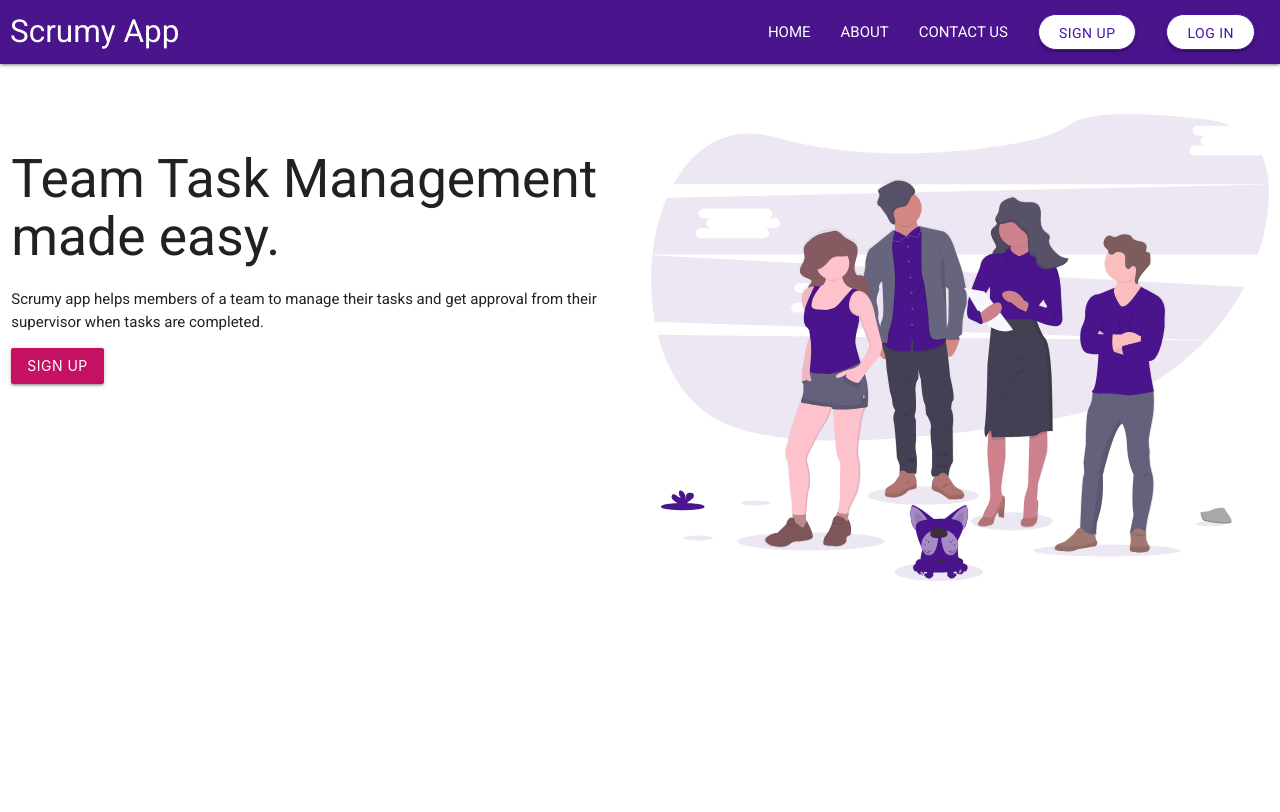
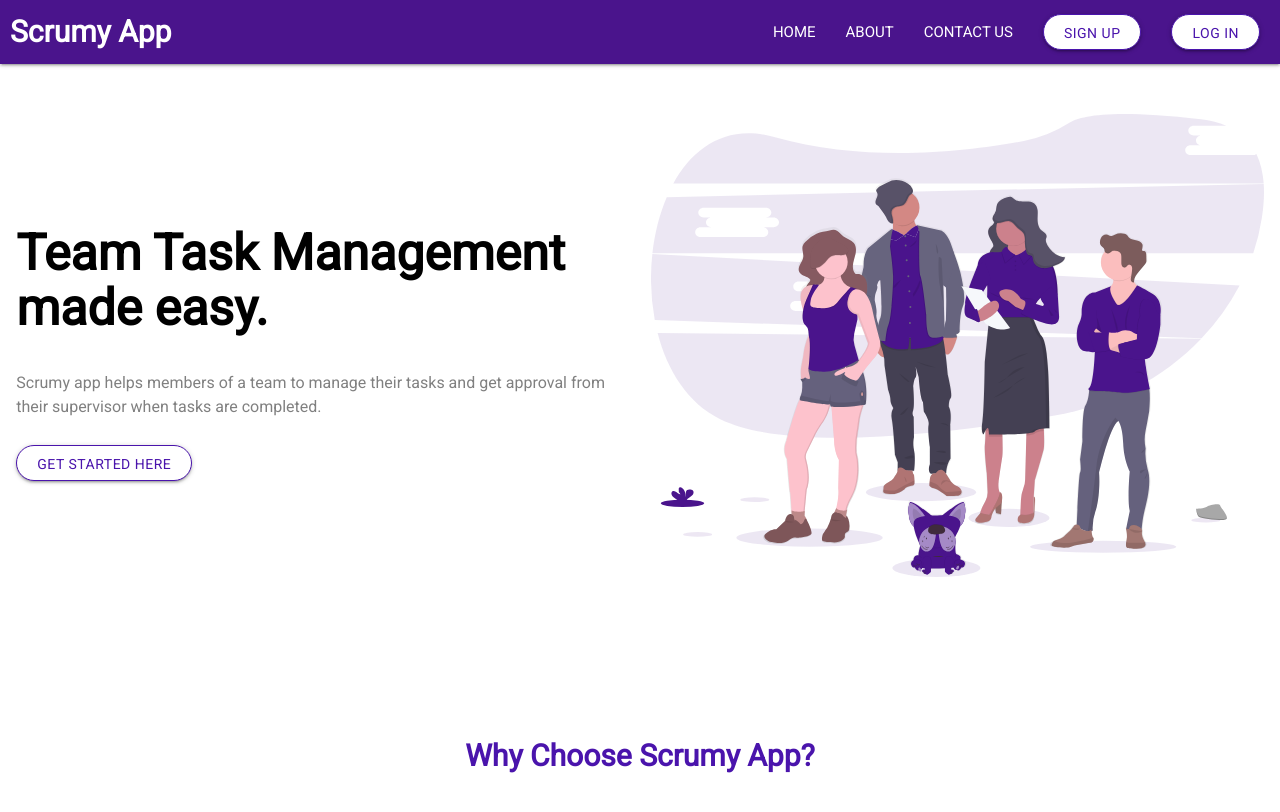
Before and after one commit to oyewoas/scrumy-app-frontend, an Angular app: page /home in a window 1280 px wide. Shown: the top 812 px of the page. Built offline with nearby package versions, Linux system fonts and the light colour scheme; what ngx-materialize would draw is missing.

Commit message:
Update to scrumy frontend

```diff
--- a/src/app/home/home.component.css
+++ b/src/app/home/home.component.css
@@ -1,12 +1,38 @@
 nav{
-    padding-left: 10px;
-    padding-right: 10px;
+    padding-left: 5px;
+    padding-right: 5px;
 }
 
 header{
-    padding-top: 50px;
+    padding:50px 5px;
+
+}
+.heading-1{
+    font-weight: bolder;
+    font-size: 50px;
+    color: black;
+    padding-top: 70px
 }
 
+.heading-2{
+    font-weight: bolder;
+    font-size: 30px;
+    color: #4a14ac;
+    padding-top: 50px;
+    padding-bottom: 50px;
+}
+.brand-logo{
+    color:white;
+    font-size: 30px;
+    font-weight: bolder;
+    padding-left: 5px;
+}
+.paragraph{
+    font-size: 16px;
+    color: gray;
+    padding: 10px 0px;
+
+}
 .nav-btn{
     color: #4a14ac;
     background-color: white;
--- a/src/app/home/home.component.html
+++ b/src/app/home/home.component.html
@@ -1,6 +1,6 @@
 <div class="container-fluid">
   <!-- <h5 class="center">{{welcome}}</h5> -->
-  <div class="fixed">
+  <div class="navbar-fixed">
     <nav class="purple darken-4">
       <div class="nav-wrapper">
         <a routerLink="/home" routerLinkActive="active" class="brand-logo">Scrumy App</a>
@@ -27,11 +27,10 @@
   <header class="header">
       <div class="row">
             <div class="col s6">
-                <h2>Team Task Management made easy.</h2>
-                <p>Scrumy app helps members of a team to manage their tasks
+                <h1 class="heading-1">Team Task Management made easy.</h1>
+                <p class="paragraph">Scrumy app helps members of a team to manage their tasks
                     and get approval from their supervisor when tasks are completed. </p>
-            <button (click)="signUp()" class="btn waves-effect pink accent-4 waves-light" routerLinkActive="active">Sign
-                            Up</button>
+            <a (click)="signUp()" class="nav-btn btn" routerLinkActive="active">GET STARTED HERE</a>
 
             </div>
             <div class="col l6 m6 s12">
@@ -41,4 +40,12 @@
 
   </header>
 
+  <main class="main">
+      <div class="row">
+          <div class="col s12 center">
+              <h2 class="heading-2">Why Choose Scrumy App?</h2>
+          </div>
+      </div>
+  </main>
+
 </div>
--- a/src/app/login/login.component.html
+++ b/src/app/login/login.component.html
@@ -1,9 +1,25 @@
 <div class="container-fluid">
-    <nav class=" center">
-        <a routerLink="/home" routerLinkActive="active">Home</a> &nbsp; &nbsp;
-        <a routerLink="/signup" routerLinkActive="active">Sign Up</a>
+    <div class="navbar-fixed">
+        <nav class="purple darken-4">
+          <div class="nav-wrapper">
+            <a routerLink="/home" routerLinkActive="active" class="brand-logo">Scrumy App</a>
+            <a href="" data-target="mobile-demo" class="sidenav-trigger"><i class="material-icons">menu</i></a>
+            <ul class="right hide-on-med-and-down">
+              <li><a hrouterLink="/home" routerLinkActive="active">HOME</a></li>
+              <li><a hrouterLink="/home" routerLinkActive="active">ABOUT</a></li>
+              <li><a routerLink="/home" routerLinkActive="active">CONTACT US</a></li>
+              <li><a (click)="signUp()" class="nav-btn btn" routerLinkActive="active">Sign Up</a></li>
+            </ul>
+          </div>
+        </nav>
 
-    </nav>
+        <ul class="sidenav" id="mobile-demo">
+          <li><a href="sass.html">Sass</a></li>
+          <li><a href="badges.html">Components</a></li>
+          <li><a href="collapsible.html">Javascript</a></li>
+          <li><a href="mobile.html">Mobile</a></li>
+        </ul>
+      </div>
 </div>
 
 <div class="container">
--- a/src/app/login/login.component.ts
+++ b/src/app/login/login.component.ts
@@ -11,6 +11,13 @@ export class LoginComponent implements OnInit {
 
   constructor(private router: Router, public dataservice: DataService) { }
 
+  signUp() {
+    this.router.navigate(['signup']);
+  }
+  logIn() {
+    this.router.navigate(['login']);
+  }
+
   ngOnInit() {
   }
 
--- a/src/app/signup/signup.component.html
+++ b/src/app/signup/signup.component.html
@@ -1,8 +1,25 @@
 <div class="container-fluid">
-    <nav class=" center">
-        <a routerLink="/home" routerLinkActive="active">Home</a> &nbsp; &nbsp;
-        <a routerLink="/login" routerLinkActive="active">Log In</a>
-    </nav>
+    <div class="navbar-fixed">
+        <nav class="purple darken-4">
+          <div class="nav-wrapper">
+            <a routerLink="/home" routerLinkActive="active" class="brand-logo">Scrumy App</a>
+            <a href="" data-target="mobile-demo" class="sidenav-trigger"><i class="material-icons">menu</i></a>
+            <ul class="right hide-on-med-and-down">
+              <li><a routerLink="/home" routerLinkActive="active">HOME</a></li>
+              <li><a routerLink="/home" routerLinkActive="active">ABOUT</a></li>
+              <li><a routerLink="/home" routerLinkActive="active">CONTACT US</a></li>
+              <li><a (click)="logIn()" class="nav-btn btn" routerLinkActive="active">Log In</a></li>
+            </ul>
+          </div>
+        </nav>
+
+        <ul class="sidenav" id="mobile-demo">
+          <li><a href="sass.html">Sass</a></li>
+          <li><a href="badges.html">Components</a></li>
+          <li><a href="collapsible.html">Javascript</a></li>
+          <li><a href="mobile.html">Mobile</a></li>
+        </ul>
+      </div>
 </div>
   <div class="container">
     <div class="row">
--- a/src/app/signup/signup.component.ts
+++ b/src/app/signup/signup.component.ts
@@ -21,7 +21,12 @@ export class SignupComponent implements OnInit {
   ];
   constructor(private router: Router, public dataservice: DataService) { }
 
-
+  signUp() {
+    this.router.navigate(['signup']);
+  }
+  logIn() {
+    this.router.navigate(['login']);
+  }
   ngOnInit() {
 
     this.dataservice.usertypes = this.usertypes;
--- a/src/index.html
+++ b/src/index.html
@@ -7,7 +7,7 @@
 
   <meta name="viewport" content="width=device-width, initial-scale=1">
   <link rel="icon" type="image/x-icon" href="favicon.ico">
-  <link href="https://fonts.googleapis.com/css?family=Roboto:300,400,500" rel="stylesheet">
+  <link href="https://fonts.googleapis.com/css?family=Roboto:100,200,300,400" rel="stylesheet">
   <link href="https://fonts.googleapis.com/icon?family=Material+Icons" rel="stylesheet">
   <!-- Compiled and minified CSS -->
   <link rel="stylesheet" href="https://cdnjs.cloudflare.com/ajax/libs/materialize/1.0.0/css/materialize.min.css">
```
